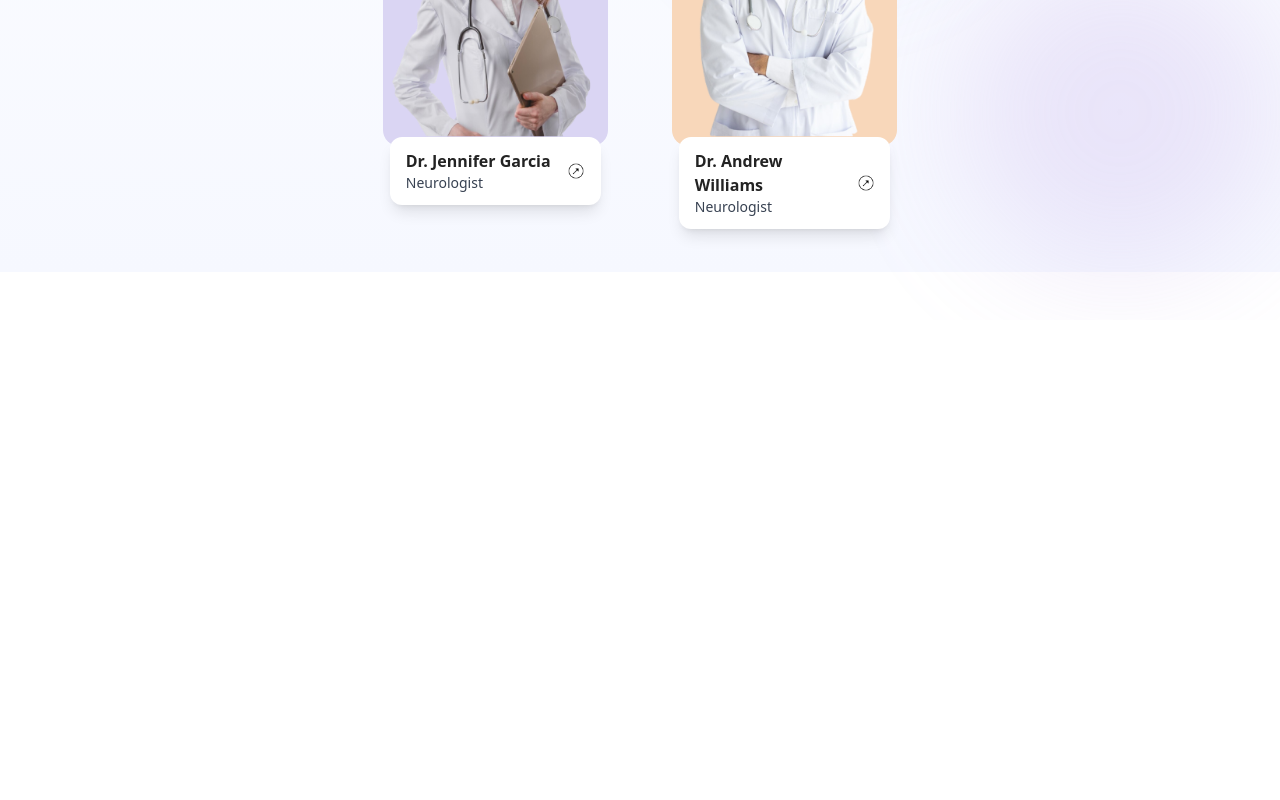
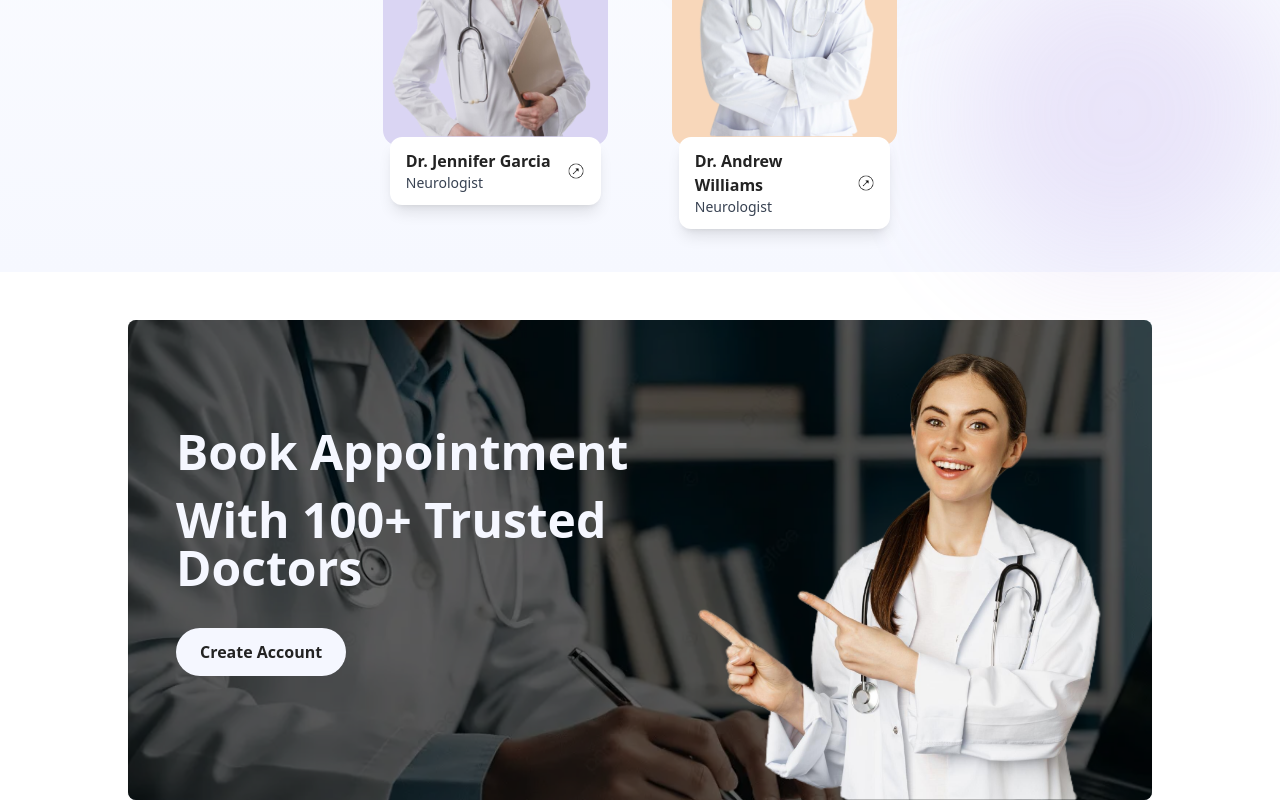
Before and after one commit to SaheliRoy11/MediiConnect, a React (Vite) app in the folder frontend/: page / in a window 1280 px wide. Shown: the part 2074-2874 px from the top of the page. Before the commit the page ends 2394 px from the top, so only its background shows below. Built offline with nearby package versions, Linux system fonts and the light colour scheme.

Commit message:
Create Banner for book doctor appointment section

```diff
--- a/frontend/src/assets/assets.js
+++ b/frontend/src/assets/assets.js
@@ -40,6 +40,7 @@ import Neurologist from './Neurologist.png'
 import Pediatricians from './Pediatricians.png'
 import Dentist from "./Dentist.png"
 import Ophthalmologist from "./Ophthalmologist.png"
+import banner_bg from "./banner_bg.webp";
 
 
 export const assets = {
@@ -61,7 +62,8 @@ export const assets = {
     dropdown_icon,
     upload_icon,
     stripe_logo,
-    razorpay_logo
+    razorpay_logo,
+    banner_bg
 }
 
 export const specialityData = [
--- /dev/null
+++ b/frontend/src/components/Banner.jsx
@@ -0,0 +1,43 @@
+import { assets } from "../assets/assets";
+import { useNavigate } from "react-router-dom";
+
+function Banner() {
+  const navigate = useNavigate();
+  return (
+    <div className="w-4/5 mx-auto h-[480px] shadow-sm overflow-hidden rounded-lg">
+      {/* ----background---- */}
+      <div className="w-full h-full relative">
+        <img
+          src={assets.banner_bg}
+          alt="Banner background"
+          className="w-full"
+        />
+        <div className="bg-[rgb(0,0,0,0.6)] h-full w-full absolute left-0 top-0">
+          <div className="w-full h-full flex justify-between px-12">
+            {/* ----left side---- */}
+            <div className="flex flex-col justify-center gap-3 text-5xl font-semibold text-ice">
+              <p>Book Appointment</p>
+              <p className="my-2">With 100+ Trusted Doctors</p>
+
+              <button
+                className="bg-ice my-4 py-3 px-6 rounded-full text-base self-start text-textColor hover:scale-105 transition-all"
+                onClick={() => navigate("/login")}
+              >
+                Create Account
+              </button>
+            </div>
+
+            {/* ----right side---- */}
+            <img
+              src={assets.appointment_img}
+              alt="Appointment Banner"
+              className="h-[450px] self-end"
+            />
+          </div>
+        </div>
+      </div>
+    </div>
+  );
+}
+
+export default Banner;
--- a/frontend/src/pages/Home.jsx
+++ b/frontend/src/pages/Home.jsx
@@ -1,3 +1,4 @@
+import Banner from "../components/Banner";
 import Header from "../components/Header";
 import SpecialityMenu from "../components/SpecialityMenu";
 import TopDoctors from "../components/TopDoctors";
@@ -8,6 +9,7 @@ function Home() {
       <Header />
       <SpecialityMenu />
       <TopDoctors />
+      <Banner />
     </div>
   );
 }
```
Also changed, not shown: frontend/src/assets/banner_bg.webp (added).
